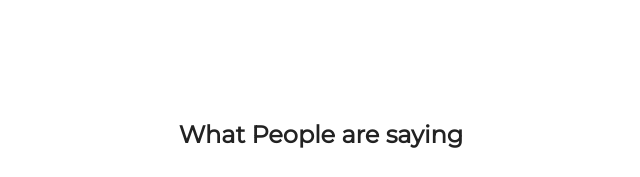
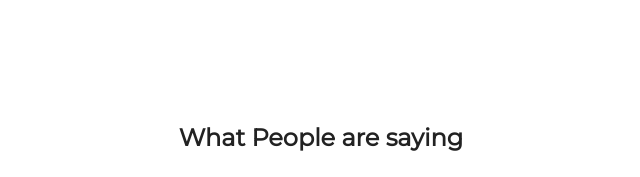
Before and after one commit to damilare1947/damilare1947.github.io, a plain HTML site: page index.htm in a window 1280 px wide. Shown: the part 2880-3057 px from the top of the page, 319-959 px from the left. Drawn offline with nearby package versions, Linux system fonts and the light colour scheme.

Commit message:
still increased the line-height

```diff
--- a/index.htm
+++ b/index.htm
@@ -487,7 +487,7 @@
       <section id="status">
         <div class="container topcontainer" >
           <div class="row top-margin1 ">
-              <h3 class="text-center bold" style="line-height: 20px;">What People are saying</h3>
+              <h3 class="text-center bold" style="line-height: 25px;">What People are saying</h3>
           </div>
           <div class="form-icon  ">
             <p class="status text-left" >
```
